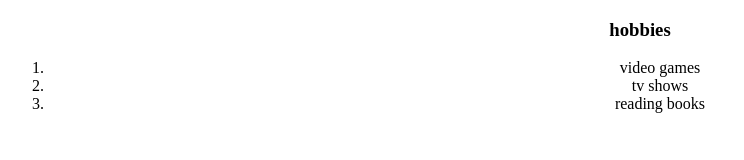
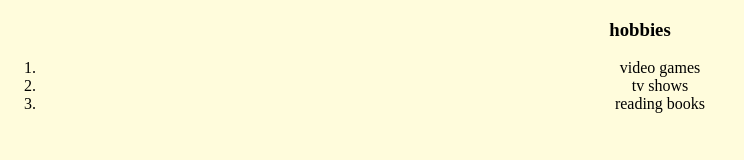
Before and after one commit to thelonelymars/first_website, a plain HTML site: page hobbies.html in a window 1280 px wide. Shown: the whole page, without its empty margins (0-744 px from the left). Drawn offline with Linux system fonts and the light colour scheme.

Commit message:
Update hobbies.html

```diff
--- a/hobbies.html
+++ b/hobbies.html
@@ -1,5 +1,8 @@
 <!DOCTYPE html>
     <HTMl>
+        <head>
+            <link rel="stylesheet" href="css/style.css">
+        </head>
         <BODy>
             <h3 align="center">
                 hobbies
```
